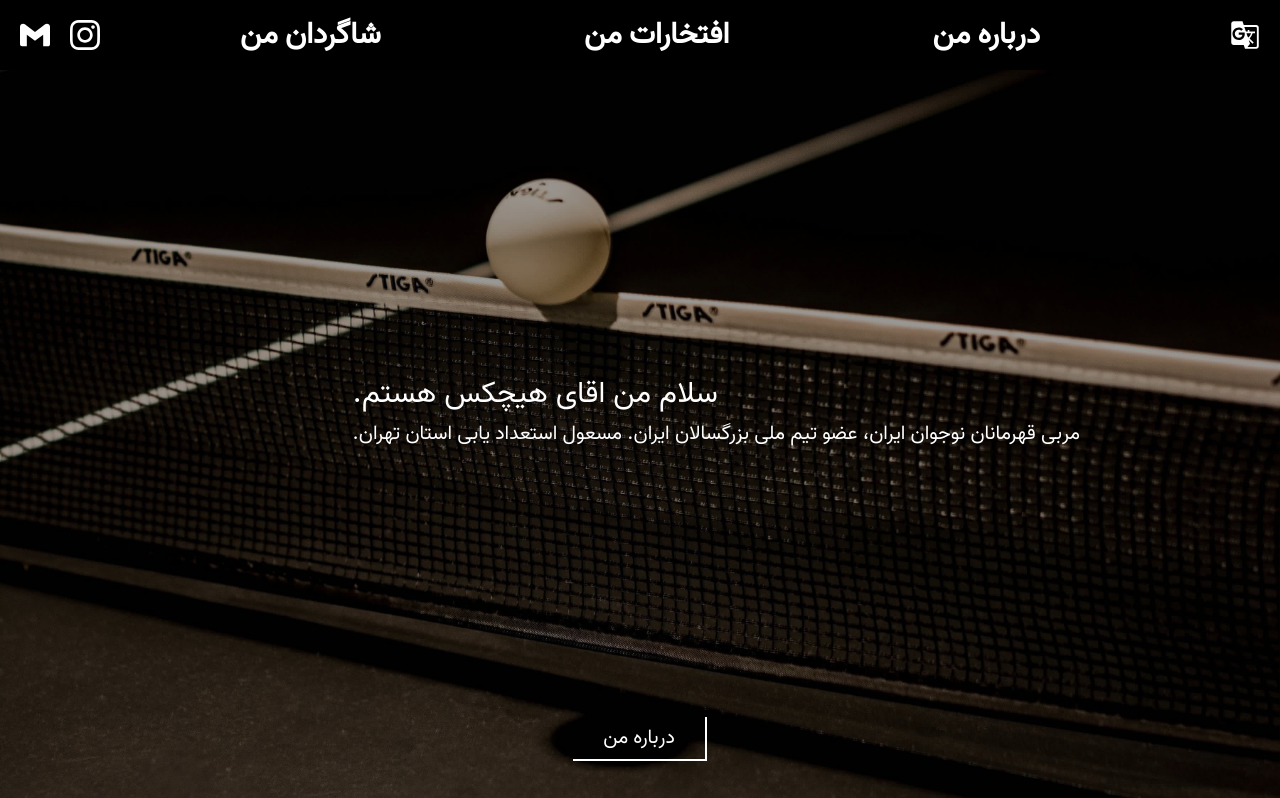
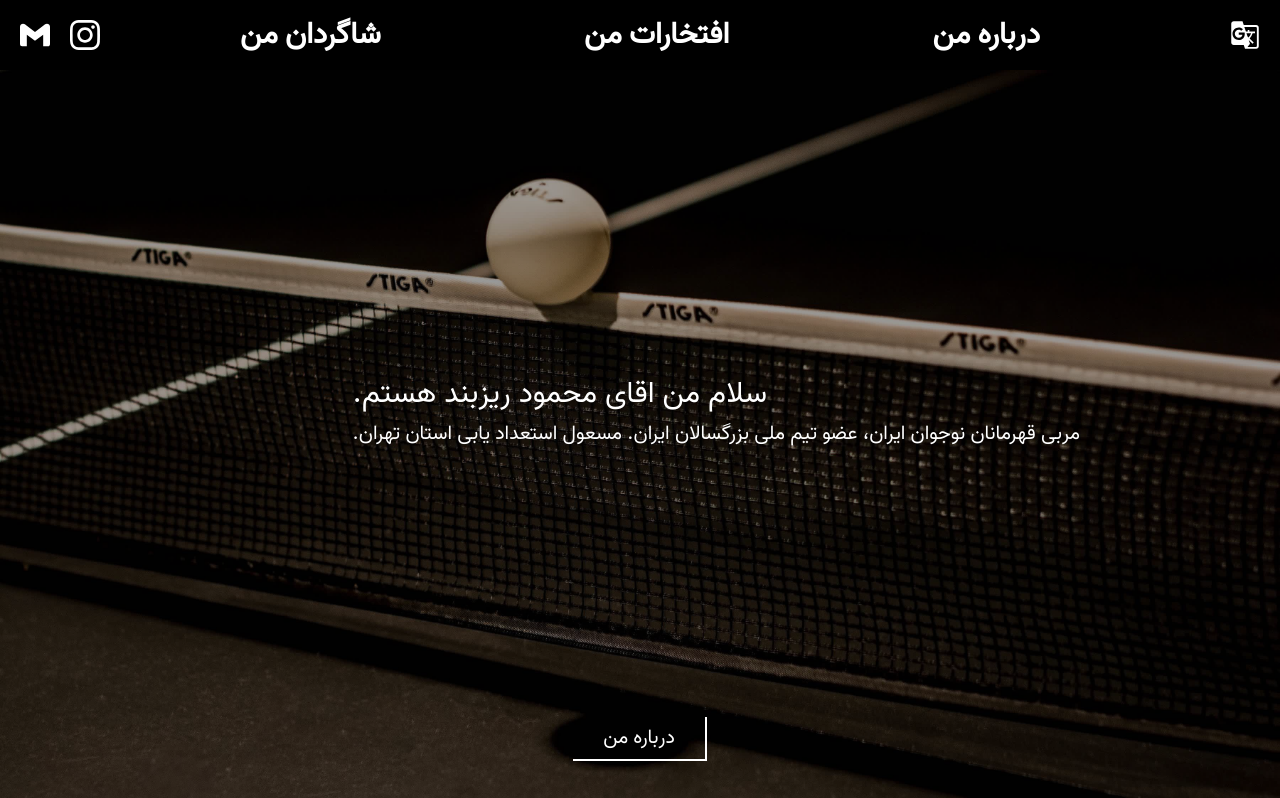
Before and after one commit to 00-team/ping-pong-site, a React app: page / in a window 1280 px wide. Shown: the top 798 px of the page. Built offline with nearby package versions, Linux system fonts and the light colour scheme; a web font is replaced by a local one.

Commit message:
change name of guy and also instagram link

```diff
--- a/src/components/layouts/Navbar.js
+++ b/src/components/layouts/Navbar.js
@@ -66,7 +66,7 @@ const Navbar = () => {
             <a href='mailto:dr007cc@gmail.com'>
                 <SiGmail />
             </a>
-            <SiInstagram onClick={e => go('https://instagram.com/i007c')} />
+            <SiInstagram onClick={e => go('https://www.instagram.com/mahmoodrezarizband25/')} />
         </div>
     )
 
--- a/src/database/locale.json
+++ b/src/database/locale.json
@@ -65,7 +65,7 @@
         "direction": "rtl",
         "text": {
             "intro": {
-                "name": "سلام من اقای هیچکس هستم.",
+                "name": "سلام من اقای محمود ریزبند هستم.",
                 "job": "مربی قهرمانان نوجوان ایران، عضو تیم ملی بزرگسالان ایران. مسعول استعداد یابی استان تهران.",
                 "button": "درباره من"
             },
```
